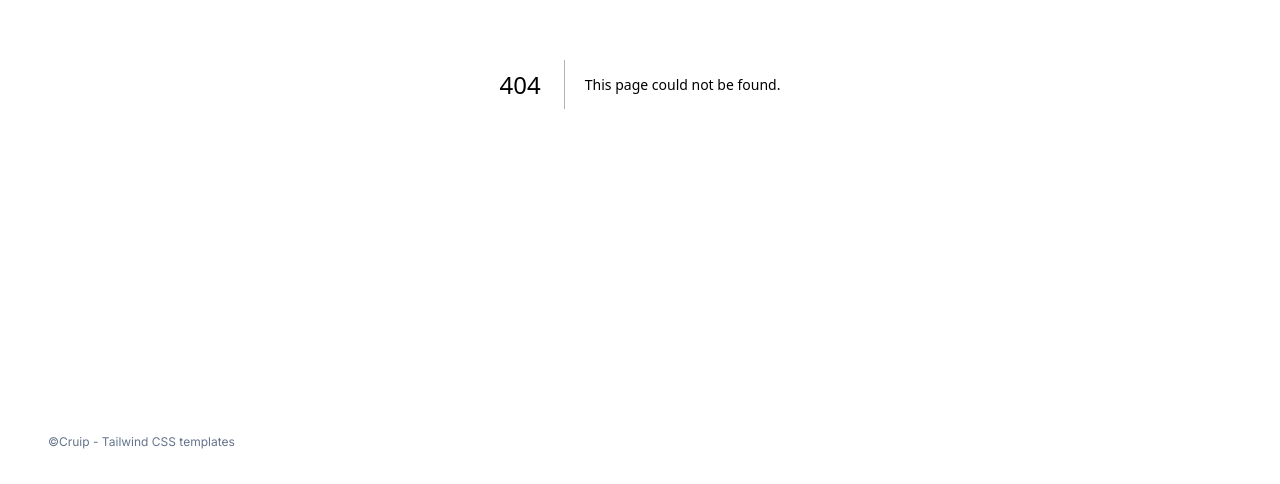
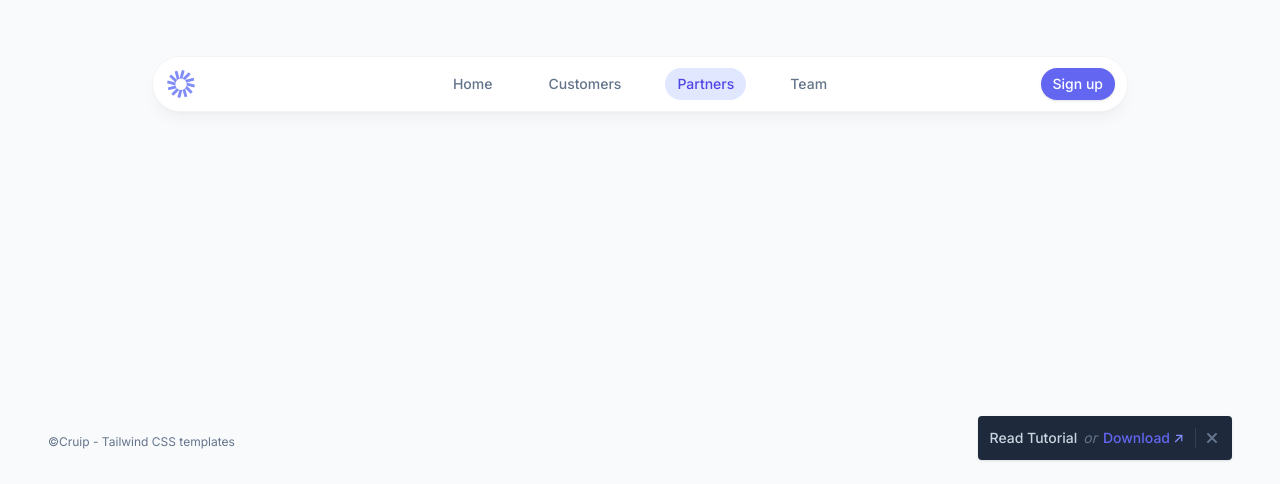
Before and after one commit to cruip/cruip-tutorials-next, a Next.js app: page /active-link/partners in a window 1280 px wide. Before the commit this address had no page. Shown: the part 316-800 px from the top of the page. Built offline with nearby package versions, Linux system fonts and the light colour scheme.

Commit message:
active link tutorial

```diff
--- /dev/null
+++ b/app/active-link/customers/page.tsx
@@ -0,0 +1,24 @@
+export const metadata = {
+  title: "Active Link - Cruip Tutorials",
+  description: "Page description",
+};
+
+import NavigationMenu from "./../navigation-menu";
+import Banner from "@/components/banner";
+
+export default function InnerPage() {
+  return (
+    <>
+      <main className="relative flex min-h-screen flex-col justify-center overflow-hidden bg-slate-50">
+        <div className="mx-auto w-full max-w-5xl px-4 py-24 md:px-6">
+          <NavigationMenu />
+        </div>
+      </main>
+
+      <Banner
+        tutorialUrl="https://cruip.com/building-a-simple-animated-accordion-component-with-tailwind-css/"
+        downloadUrl="https://github.com/cruip/cruip-tutorials-next/blob/main/components/accordion.tsx"
+      />
+    </>
+  );
+}
--- /dev/null
+++ b/app/active-link/navigation-menu.tsx
@@ -0,0 +1,73 @@
+import NavLink from "@/components/nav-link";
+
+export default function NavigationMenu() {
+  return (
+    <header className="flex h-14 w-full items-center justify-between gap-3 rounded-full border border-gray-100 bg-white px-3 shadow-lg shadow-black/[0.04]">
+      <div className="flex flex-1 items-center">
+        <a
+          className="ml-0.5 inline-flex text-indigo-400 hover:text-indigo-500"
+          href="#0"
+        >
+          <svg
+            xmlns="http://www.w3.org/2000/svg"
+            width="28"
+            height="28"
+            fill="none"
+          >
+            <path
+              className="fill-current"
+              fillRule="evenodd"
+              d="m14.862 0 2.763.738-2.073 7.709L21.67 2.35l2.022 2.015-5.656 5.637 8.475-2.263.74 2.753-7.726 2.063L28 14.82l-.74 2.753-7.672-2.05c.095-.412.146-.842.146-1.284 0-3.149-2.561-5.7-5.72-5.7a5.702 5.702 0 0 0-5.572 6.994L0 13.276l.74-2.753 7.726 2.063-6.204-6.183 2.023-2.016 5.656 5.637L7.67 1.58l2.762-.737 2.102 7.817L14.862 0Zm3.294 18.167a5.683 5.683 0 0 0 1.423-2.612l6.157 6.136-2.022 2.015-5.558-5.539Zm-.053.059a5.72 5.72 0 0 1-2.556 1.506l2.022 7.522 2.763-.738-2.23-8.29Zm-4.092 1.712c.493 0 .972-.062 1.428-.179L13.223 28l-2.762-.738 2.024-7.529c.486.134.998.205 1.526.205Zm-1.623-.232a5.721 5.721 0 0 1-2.512-1.528L4.305 23.73l2.022 2.016 6.06-6.04Zm-3.941-4.158a5.682 5.682 0 0 0 1.387 2.58L1.49 20.356l-.74-2.753 7.697-2.055Z"
+              clipRule="evenodd"
+            />
+          </svg>
+        </a>
+      </div>
+      <nav className="flex justify-center">
+        <ul className="flex flex-wrap items-center gap-3 text-sm font-medium md:gap-8">
+          <li>
+            <NavLink
+              href="/active-link"
+              exact
+              className="inline-flex rounded-full px-3 py-1.5 text-slate-500 hover:text-indigo-500 [&.active]:bg-indigo-100 [&.active]:text-indigo-600"
+            >
+              Home
+            </NavLink>
+          </li>
+          <li>
+            <NavLink
+              href="/active-link/customers"
+              className="inline-flex rounded-full px-3 py-1.5 text-slate-500 hover:text-indigo-500 [&.active]:bg-indigo-100 [&.active]:text-indigo-600"
+            >
+              Customers
+            </NavLink>
+          </li>
+          <li>
+            <NavLink
+              href="/active-link/partners"
+              className="inline-flex rounded-full px-3 py-1.5 text-slate-500 hover:text-indigo-500 [&.active]:bg-indigo-100 [&.active]:text-indigo-600"
+            >
+              Partners
+            </NavLink>
+          </li>
+          <li>
+            <NavLink
+              href="/active-link/team"
+              className="inline-flex rounded-full px-3 py-1.5 text-slate-500 hover:text-indigo-500 [&.active]:bg-indigo-100 [&.active]:text-indigo-600"
+            >
+              Team
+            </NavLink>
+          </li>
+        </ul>
+      </nav>
+      <div className="flex flex-1 items-center justify-end">
+        <a
+          className="inline-flex justify-center whitespace-nowrap rounded-full bg-indigo-500 px-3 py-1.5 text-sm font-medium text-white shadow transition-colors hover:bg-indigo-600 focus-visible:outline-none focus-visible:ring focus-visible:ring-indigo-300"
+          href="#0"
+        >
+          Sign up
+        </a>
+      </div>
+    </header>
+  );
+}
--- /dev/null
+++ b/app/active-link/page.tsx
@@ -0,0 +1,24 @@
+export const metadata = {
+  title: "Active Link - Cruip Tutorials",
+  description: "Page description",
+};
+
+import NavigationMenu from "./navigation-menu";
+import Banner from "@/components/banner";
+
+export default function ActiveLinkPage() {
+  return (
+    <>
+      <main className="relative flex min-h-screen flex-col justify-center overflow-hidden bg-slate-50">
+        <div className="mx-auto w-full max-w-5xl px-4 py-24 md:px-6">
+          <NavigationMenu />
+        </div>
+      </main>
+
+      <Banner
+        tutorialUrl="https://cruip.com/styling-the-active-link-with-nextjs-and-tailwind-css/"
+        downloadUrl="https://github.com/cruip/cruip-tutorials-next/blob/main/components/nav-link.tsx"
+      />
+    </>
+  );
+}
--- /dev/null
+++ b/app/active-link/partners/page.tsx
@@ -0,0 +1,24 @@
+export const metadata = {
+  title: "Active Link - Cruip Tutorials",
+  description: "Page description",
+};
+
+import NavigationMenu from "../navigation-menu";
+import Banner from "@/components/banner";
+
+export default function InnerPage() {
+  return (
+    <>
+      <main className="relative flex min-h-screen flex-col justify-center overflow-hidden bg-slate-50">
+        <div className="mx-auto w-full max-w-5xl px-4 py-24 md:px-6">
+          <NavigationMenu />
+        </div>
+      </main>
+
+      <Banner
+        tutorialUrl="https://cruip.com/building-a-simple-animated-accordion-component-with-tailwind-css/"
+        downloadUrl="https://github.com/cruip/cruip-tutorials-next/blob/main/components/accordion.tsx"
+      />
+    </>
+  );
+}
--- /dev/null
+++ b/app/active-link/team/page.tsx
@@ -0,0 +1,24 @@
+export const metadata = {
+  title: "Active Link - Cruip Tutorials",
+  description: "Page description",
+};
+
+import NavigationMenu from "./../navigation-menu";
+import Banner from "@/components/banner";
+
+export default function InnerPage() {
+  return (
+    <>
+      <main className="relative flex min-h-screen flex-col justify-center overflow-hidden bg-slate-50">
+        <div className="mx-auto w-full max-w-5xl px-4 py-24 md:px-6">
+          <NavigationMenu />
+        </div>
+      </main>
+
+      <Banner
+        tutorialUrl="https://cruip.com/building-a-simple-animated-accordion-component-with-tailwind-css/"
+        downloadUrl="https://github.com/cruip/cruip-tutorials-next/blob/main/components/accordion.tsx"
+      />
+    </>
+  );
+}
--- /dev/null
+++ b/components/nav-link.tsx
@@ -0,0 +1,27 @@
+'use client'
+
+import { usePathname } from 'next/navigation'
+import Link from 'next/link'
+
+export default function NavLink({
+  href,
+  exact = false,
+  children,
+  className,
+  ...props
+}: {
+  href: string
+  exact?: boolean
+  className?: string
+  children: React.ReactNode
+}) {
+  const pathname = usePathname()
+  const isActive = exact ? pathname === href : pathname.startsWith(href)
+  const newClassName = isActive ? `${className} active` : className
+
+  return (
+    <Link href={href} className={newClassName} {...props}>
+      {children}
+    </Link>
+  )
+}
--- a/components/vertical-timeline-02.tsx
+++ b/components/vertical-timeline-02.tsx
@@ -28,7 +28,7 @@ export default function VerticalTimeline02({ items }: { items: TimelineItemProps
               </svg>
             ) : (
               <svg className="fill-current" xmlns="http://www.w3.org/2000/svg" width="12" height="10">
-                <path fill-rule="nonzero" d="M10.422 1.257 4.655 7.025 2.553 4.923A.916.916 0 0 0 1.257 6.22l2.75 2.75a.916.916 0 0 0 1.296 0l6.415-6.416a.916.916 0 0 0-1.296-1.296Z" />
+                <path fillRule="nonzero" d="M10.422 1.257 4.655 7.025 2.553 4.923A.916.916 0 0 0 1.257 6.22l2.75 2.75a.916.916 0 0 0 1.296 0l6.415-6.416a.916.916 0 0 0-1.296-1.296Z" />
               </svg>
             )}
           </div>
--- a/package.json
+++ b/package.json
@@ -21,5 +21,9 @@
     "react-dom": "18.2.0",
     "tailwindcss": "3.3.2",
     "typescript": "^5.1.3"
+  },
+  "devDependencies": {
+    "prettier": "^3.3.1",
+    "prettier-plugin-tailwindcss": "^0.6.2"
   }
 }
```
Also changed, not shown: 2 other files (tests, documents, lock files or other folders).
